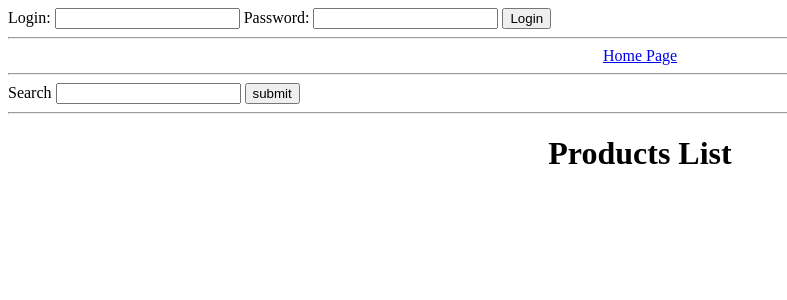
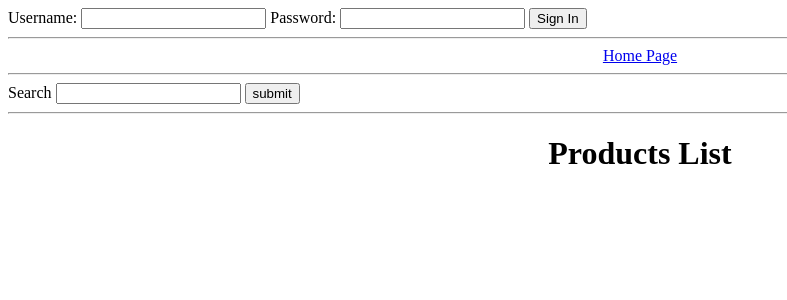
Before and after one commit to garibaldiviolin/pyshop, a Django app: page / in a window 1280 px wide. Shown: the top 300 px of the page, without its empty margins (0-787 px from the left). Run offline with Django 3.2, Linux system fonts and the light colour scheme; data that the repository does not hold is empty.

Commit message:
submit button value changed to Sign Up, and Login label for changed to Username in website/templates/base.html

```diff
--- a/website/templates/base.html
+++ b/website/templates/base.html
@@ -27,11 +27,11 @@
   {% else %}
     <form action="{% url 'website:login' %}" method="post" enctype="multipart/form-data">
       {% csrf_token %}
-      <label for="username">Login:</label>
+      <label for="username">Username:</label>
       <input type="text" name="username" id="username">
       <label for="password">Password:</label>
       <input type="password" name="password" id="password">
-      <input type="submit" name="submit" value="Login">
+      <input type="submit" name="submit" value="Sign In">
     </form>
   {% endif %}
   <hr/>
```
